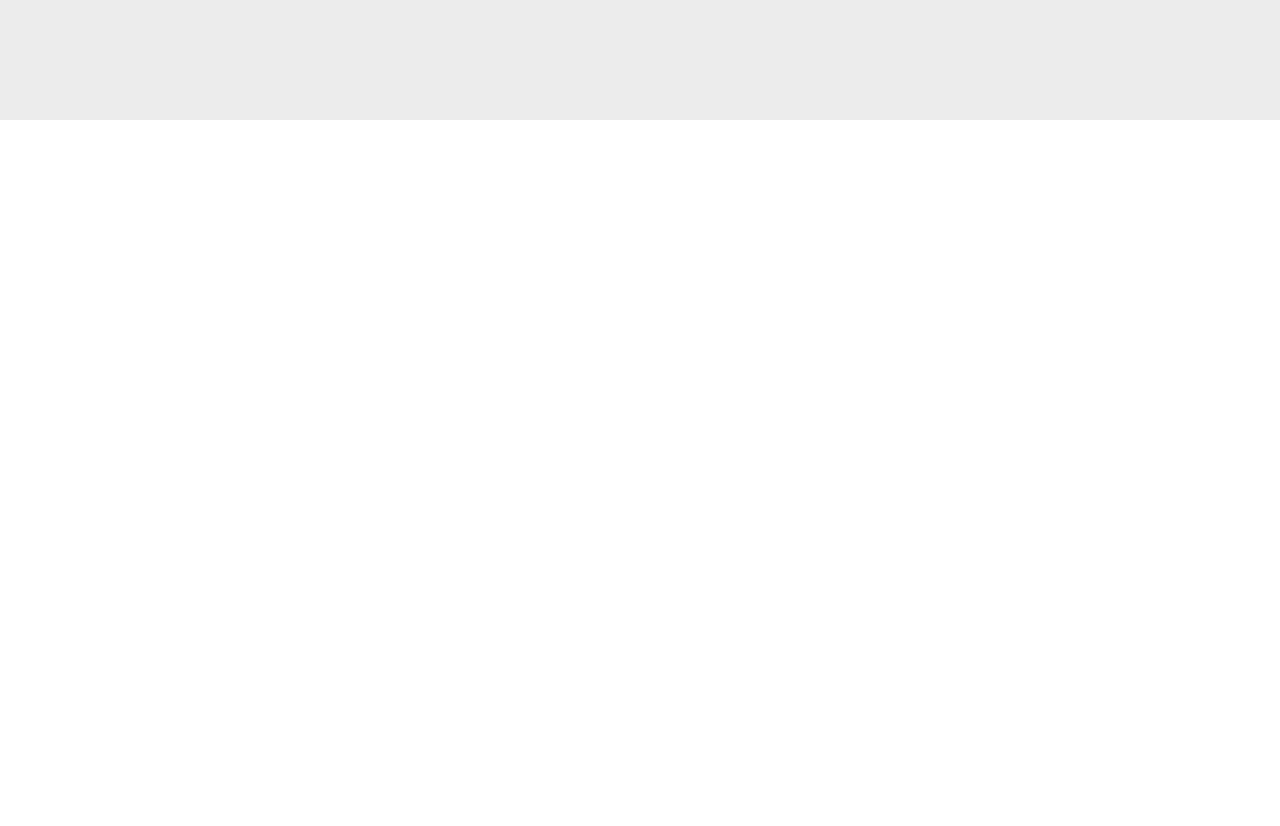
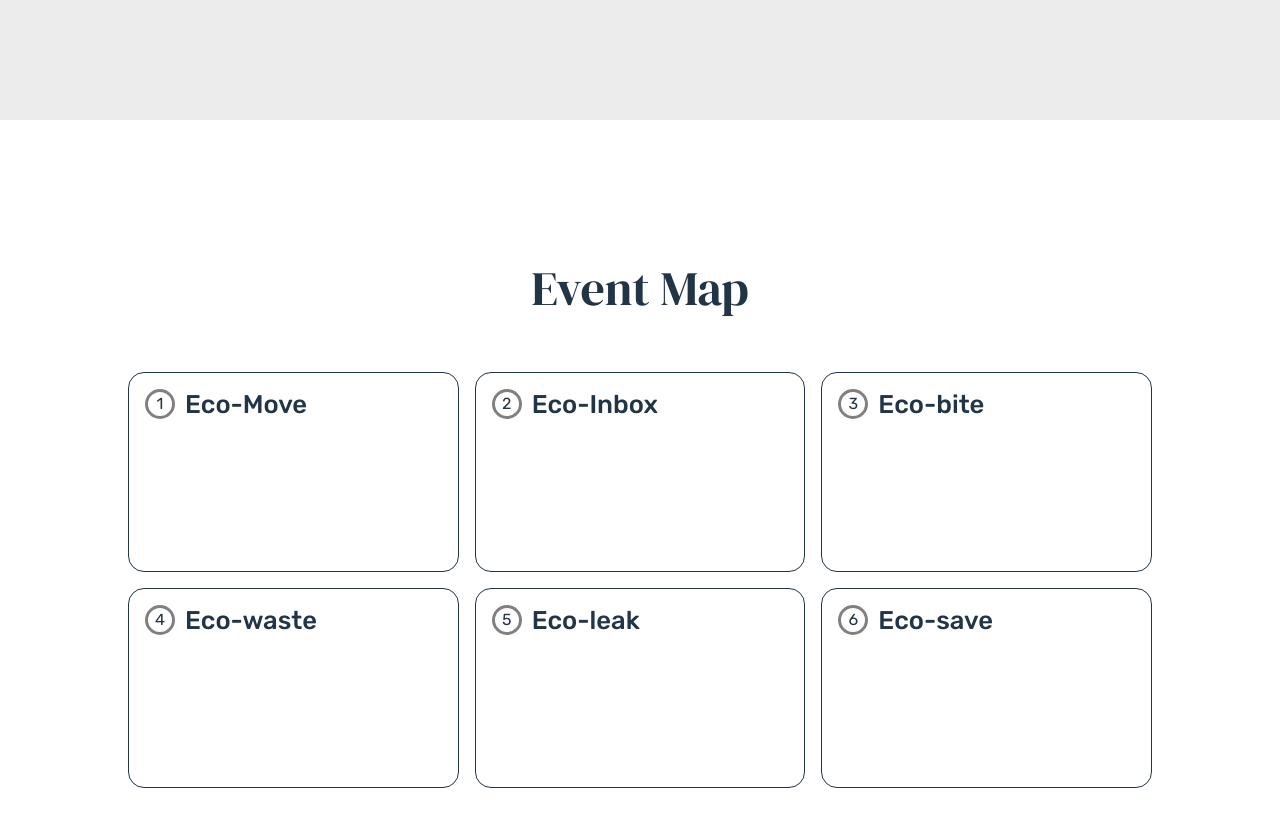
Before and after one commit to tmazitov/alreyada_hackton, a Vue app: page / in a window 1280 px wide. Shown: the part 1480-2306 px from the top of the page. Before the commit the page ends 1600 px from the top, so only its background shows below. Built offline with nearby package versions, Linux system fonts and the light colour scheme.

Commit message:
add the map for the event

```diff
--- a/src/App.vue
+++ b/src/App.vue
@@ -2,17 +2,20 @@
 	<RegistrationFormModal v-model:show="showRegForm"/>
 	<HomePage v-model:showRegForm="showRegForm"/>
 	<EventsPage/>
+	<MapPage/>
 </template>
 
 <script lang="ts">
 import { ref } from 'vue';
 import EventsPage from './pages/EventsPage.vue';
 import HomePage from './pages/HomePage.vue'
+import MapPage from './pages/MapPage.vue'
 import RegistrationFormModal from './components/RegistrationFormModal.vue';
 
 export default {
 	name: 'App',
 	components: {
+		MapPage,
 		HomePage,
 		EventsPage,
 		RegistrationFormModal,
--- a/src/pages/EventsPage.vue
+++ b/src/pages/EventsPage.vue
@@ -87,7 +87,6 @@ export default {
 	color: rgb(36, 36, 36);
 	text-align: center;
 	width: 100%;
-	margin-bottom: px;
 }
 
 .page{
--- a/src/pages/HomePage.vue
+++ b/src/pages/HomePage.vue
@@ -15,7 +15,7 @@
 					Registration
 				</van-button>
 				<van-button class="button outlined" icon="notes-o">
-					Events
+					Map
 				</van-button>
 				<van-button class="button outlined" icon="friends-o">
 					Spickers
--- /dev/null
+++ b/src/pages/MapPage.vue
@@ -0,0 +1,112 @@
+<template>
+	<div class="page">
+		<div class="content">
+			<div class="content-header">
+				Event Map
+			</div>
+			<div class="map-elements">
+				<div class="map-element" v-for="(ele,index) in map"
+					:key="ele">
+					<div class="map-element__header">
+						{{ ele }}
+					</div>
+					<div class="map-element__number">
+						{{ index + 1 }}
+					</div>
+				</div>
+			</div>
+		</div>
+	</div>
+</template>
+
+<script>
+export default {
+	name: 'MapPage',
+	setup(){
+		const map = [
+			"Eco-Move",
+			"Eco-Inbox",
+			"Eco-bite",
+			"Eco-waste",
+			"Eco-leak",
+			"Eco-save",
+		]
+
+		return {
+			map
+		}
+	}
+};
+</script>
+
+<style scoped>
+.content{
+	padding: 10%;
+	gap: 48px;
+}
+.map-elements{
+	display:grid;
+	grid-template-columns: repeat(3, 1fr);
+	gap: 16px;
+}
+.map-element{
+	width: 100%;
+	height: 200px;
+	display: flex;
+	border: 1px solid var(--font-color);
+	border-radius: 16px;
+	position: relative;
+	padding: 16px;
+	box-sizing: border-box;
+}
+
+@media (max-width: 800px){
+	.map-elements{
+		grid-template-columns: repeat(2, 1fr);
+	}
+}
+@media (max-width: 450px ){
+	.map-elements{
+		grid-template-columns: repeat(1, 1fr);
+	}
+}
+
+.map-element__header{
+	font-size: 1.6em;
+	font-weight: 500;
+	height: fit-content;
+	padding-left: 40px;
+	line-height: 1.2;
+}
+
+.map-element__number{
+	position: absolute;
+	top: 16px;
+	left: 16px;
+	width: 24px;
+	height: 24px;
+	border: 3px solid gray;
+	border-radius: 50%;
+
+	display:flex;
+	justify-content: center;
+	align-items: center;
+	user-select: none;
+	transition: border-color 0.2s;
+}
+.map-element:hover > .map-element__number {
+	border-color: var(--primary);
+
+}
+
+
+@media (max-width: 800px) {
+	.page {
+		height: 100%;
+	}
+	.opportunities-cards{
+		flex-direction: column;
+		align-items: center;
+	}
+}
+</style>
--- a/src/style.css
+++ b/src/style.css
@@ -80,6 +80,13 @@ body {
 	padding-bottom: 70px;
 }
 
+.content-header{
+	font-size: 3em;
+	font-family: "DM Serif Display", serif;
+	color: var(--font-color);
+	text-align: center;
+	width: 100%;
+}
 
 @media (max-width: 450px) {
 	.content {
```
